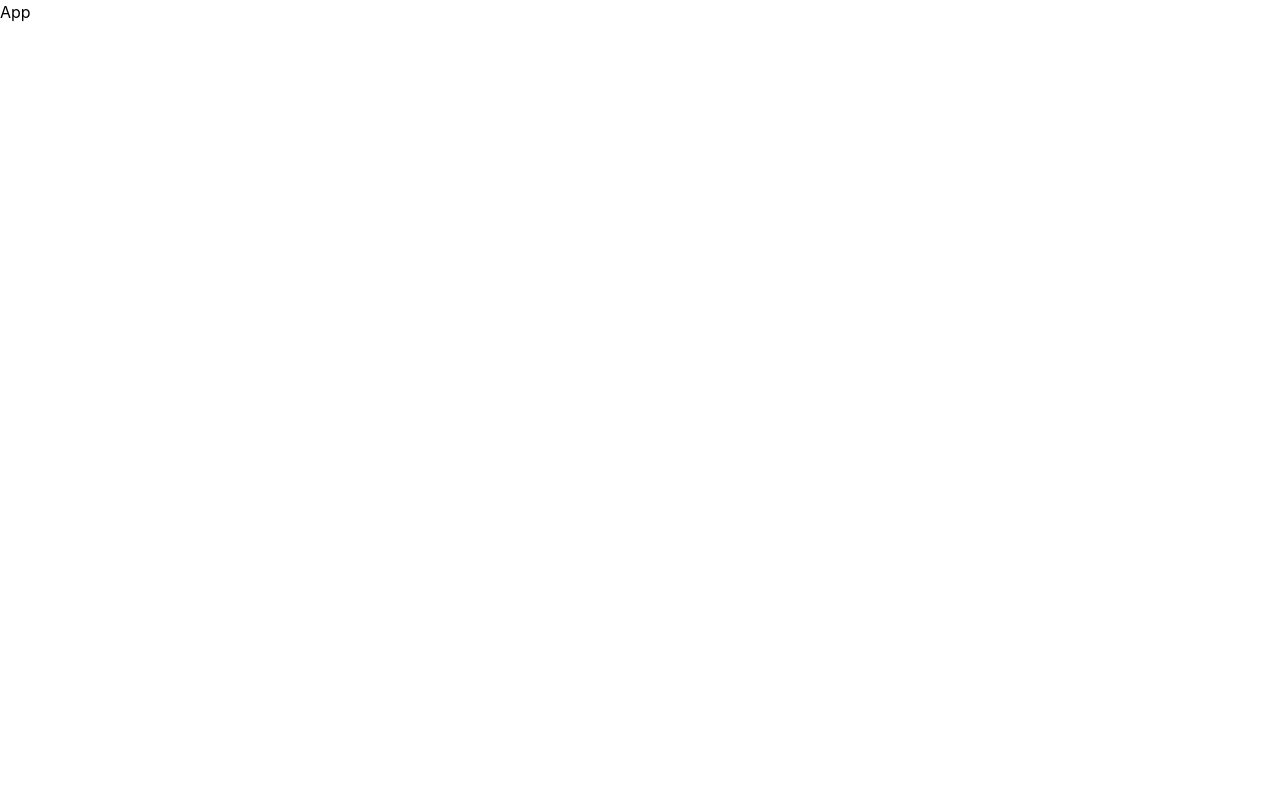
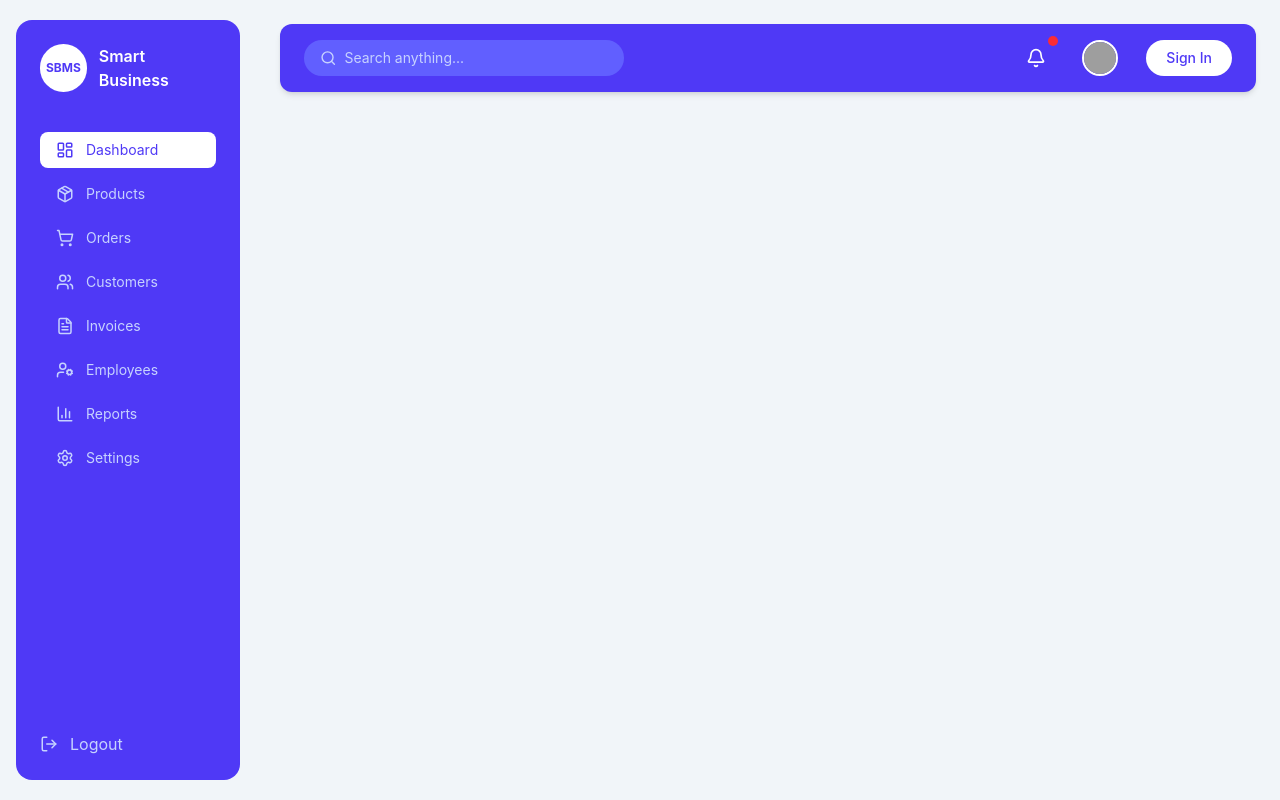
Before and after one commit to ChandrikaVishwakarma369/sbms-frontend, a React (Vite) app: page /dashboard in a window 1280 px wide. Built offline with nearby package versions, Linux system fonts and the light colour scheme; grey boxes are pictures that could not be loaded.

Commit message:
Added sidebar and navbar UI

```diff
--- a/src/App.jsx
+++ b/src/App.jsx
@@ -1,9 +1,8 @@
-import React from 'react'
+import React from "react";
+import MainLayout from "./Layout/MainLayout";
 
-const App = () => {
-  return (
-    <div>App</div>
-  )
+function App() {
+  return <MainLayout />;
 }
 
-export default App
+export default App;
--- /dev/null
+++ b/src/components/Navbar.jsx
@@ -0,0 +1,46 @@
+import React from "react";
+import { Search, Bell } from "lucide-react";
+
+const Navbar = () => {
+  return (
+    <div
+      className="w-full px-6 py-3 flex items-center justify-between
+    bg-indigo-600 shadow-md rounded-xl"
+    >
+      {/* Search */}
+      <div className="flex items-center bg-indigo-500 px-4 py-2 rounded-full w-80 hover:shadow transition">
+        <Search size={18} className="text-indigo-200" />
+        <input
+          type="text"
+          placeholder="Search anything..."
+          className="bg-transparent outline-none ml-2 w-full text-sm text-white placeholder-indigo-200"
+        />
+      </div>
+
+      {/* Right Section */}
+      <div className="flex items-center gap-6">
+        {/* Notification */}
+        <div className="relative cursor-pointer hover:bg-indigo-700 p-2 rounded-full transition">
+          <Bell size={20} className="text-white" />
+          <span className="absolute -top-1 -right-1 w-2.5 h-2.5 bg-red-500 rounded-full"></span>
+        </div>
+
+        {/* Profile */}
+        <div className="cursor-pointer hover:bg-indigo-700 p-1 rounded-full transition">
+          <img
+            src="https://i.pravatar.cc/40"
+            alt="profile"
+            className="w-9 h-9 rounded-full border-2 border-white"
+          />
+        </div>
+
+        {/* Sign In */}
+        <button className="px-5 py-2 text-sm font-medium text-indigo-600 bg-white rounded-full hover:bg-indigo-700 hover:text-white transition">
+          Sign In
+        </button>
+      </div>
+    </div>
+  );
+};
+
+export default Navbar;
--- /dev/null
+++ b/src/components/Sidebar.jsx
@@ -0,0 +1,70 @@
+import React from "react";
+import {
+  LayoutDashboard,
+  Package,
+  ShoppingCart,
+  Users,
+  FileText,
+  UserCog,
+  BarChart3,
+  Settings,
+  LogOut,
+} from "lucide-react";
+
+const Sidebar = () => {
+  const menuItems = [
+    { name: "Dashboard", icon: <LayoutDashboard size={18} />, active: true },
+    { name: "Products", icon: <Package size={18} /> },
+    { name: "Orders", icon: <ShoppingCart size={18} /> },
+    { name: "Customers", icon: <Users size={18} /> },
+    { name: "Invoices", icon: <FileText size={18} /> },
+    { name: "Employees", icon: <UserCog size={18} /> },
+    { name: "Reports", icon: <BarChart3 size={18} /> },
+    { name: "Settings", icon: <Settings size={18} /> },
+  ];
+
+  return (
+    <div className="h-screen w-64 bg-slate-100 flex items-center justify-center">
+      <div className="bg-indigo-600 w-56 h-[95%] rounded-2xl p-6 flex flex-col justify-between">
+        {/* Logo */}
+        <div>
+          <div className="flex items-center gap-3 mb-10">
+            <div className="bg-white text-indigo-600 w-12 h-12 flex items-center justify-center rounded-full font-bold text-xs">
+              SBMS
+            </div>
+
+            <h1 className="text-white font-semibold">Smart Business</h1>
+          </div>
+
+          {/* Menu */}
+          <ul className="space-y-2">
+            {menuItems.map((item, index) => (
+              <li
+                key={index}
+                className={`flex items-center gap-3 px-4 py-2 rounded-lg cursor-pointer text-sm
+                ${
+                  item.active
+                    ? "bg-white text-indigo-600"
+                    : "text-indigo-200 hover:bg-indigo-700"
+                }`}
+              >
+                {item.icon}
+                {item.name}
+              </li>
+            ))}
+          </ul>
+        </div>
+
+        {/* Logout */}
+        <div>
+          <button className="flex items-center gap-3 text-indigo-200 hover:text-white">
+            <LogOut size={18} />
+            Logout
+          </button>
+        </div>
+      </div>
+    </div>
+  );
+};
+
+export default Sidebar;
--- /dev/null
+++ b/src/layout/MainLayout.jsx
@@ -0,0 +1,19 @@
+import React from "react";
+import Sidebar from "../components/Sidebar";
+import Navbar from "../components/Navbar";
+
+const MainLayout = ({ children }) => {
+  return (
+    <div className="flex">
+      <Sidebar />
+
+      <div className="flex-1 bg-slate-100 min-h-screen p-6">
+        <Navbar />
+
+        <div className="mt-6">{children}</div>
+      </div>
+    </div>
+  );
+};
+
+export default MainLayout;
```
Also changed, not shown: package.json (+5 -2 lines), 1 other file (tests, documents, lock files or other folders).
